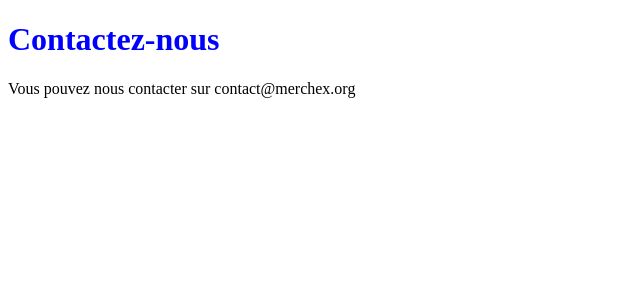
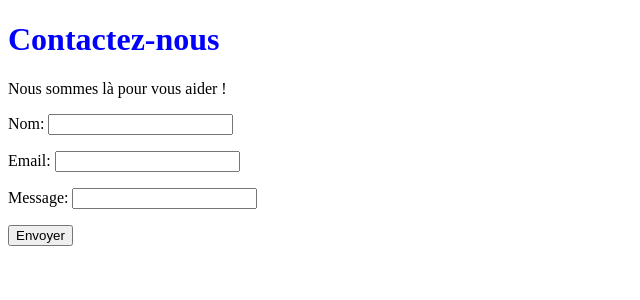
Before and after one commit to YoannDeb/Cours_Django_OCR_2022, a Django app: page /contact/ in a window 1280 px wide. Shown: the part 26-326 px from the top of the page, without its empty margins (0-640 px from the left). Run offline with Django 4.2, Linux system fonts and the light colour scheme.

Commit message:
Func: Implementation of the structure of the contact form.

```diff
--- /dev/null
+++ b/merchex/listings/forms.py
@@ -0,0 +1,6 @@
+from django import forms
+
+class ContactUsForm(forms.Form):
+    nom = forms.CharField(required=False)
+    email = forms.EmailField()
+    message = forms.CharField(max_length=1000)
--- a/merchex/listings/templates/listings/contact.html
+++ b/merchex/listings/templates/listings/contact.html
@@ -3,6 +3,13 @@
 {% block content %}
 
 <h1>Contactez-nous</h1>
-<p>Vous pouvez nous contacter sur contact@merchex.org</p>
+
+<p>Nous sommes là pour vous aider !</p>
+
+<form action="" method="post" novalidates>
+    {% csrf_token %}
+    {{form.as_p}}
+    <input type="submit" value="Envoyer">
+</form>
 
 {% endblock %}
--- a/merchex/listings/views.py
+++ b/merchex/listings/views.py
@@ -1,6 +1,7 @@
 from django.shortcuts import render, get_object_or_404
 from django.http import HttpResponse
 from .models import Band, Listing
+from .forms import ContactUsForm
 
 def band_list(request):
     bands = Band.objects.all()
@@ -46,4 +47,8 @@
 
 
 def contact(request):
-    return render(request, 'listings/contact.html')
+    form = ContactUsForm()
+    context = {
+        'form': form
+    }
+    return render(request, 'listings/contact.html', context)
--- a/merchex/merchex/urls.py
+++ b/merchex/merchex/urls.py
@@ -27,7 +27,7 @@
     path('listings/', views.listing_list, name='listing-list'),
     path('listings/<int:listing_id>', views.listing_detail, name='listing-detail'),
     path('about-us/', views.about_us),
-    path('contact/', views.contact)
+    path('contact/', views.contact, name='contact')
 ] + static(settings.STATIC_URL, document_root=settings.STATIC_ROOT)
 
 if settings.DEBUG:
```
